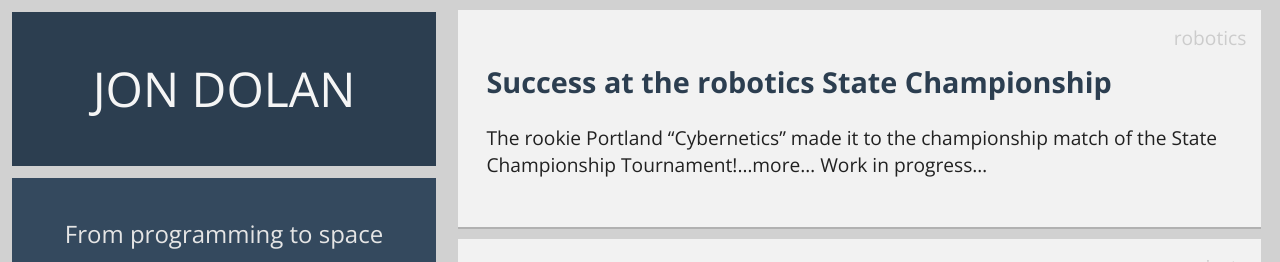
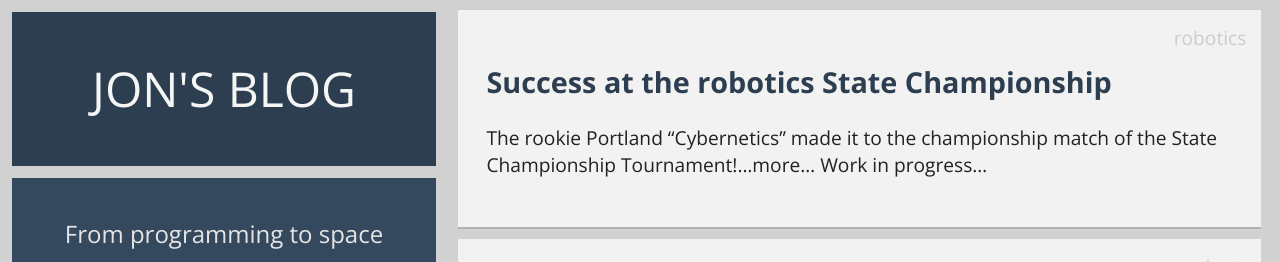
Before and after one commit to jondolan/jondolan.github.io, a Jekyll site: the page built from index.html, in a window 1280 px wide. Shown: the top 262 px of the page. Built offline with Jekyll 4.4.1, drawn with Linux system fonts in a browser that asks for light colours; Markdown is read by kramdown in place of the engine named in the settings; the list of posts is cut into pages by our own code.

Commit message:
Updated blog name

```diff
--- a/_config.yml
+++ b/_config.yml
@@ -1,5 +1,5 @@
 # General
-name: Jon Dolan
+name: "Jon's Blog"
 description: "From programming to space"
 url: http://jondolan.me
 
```
